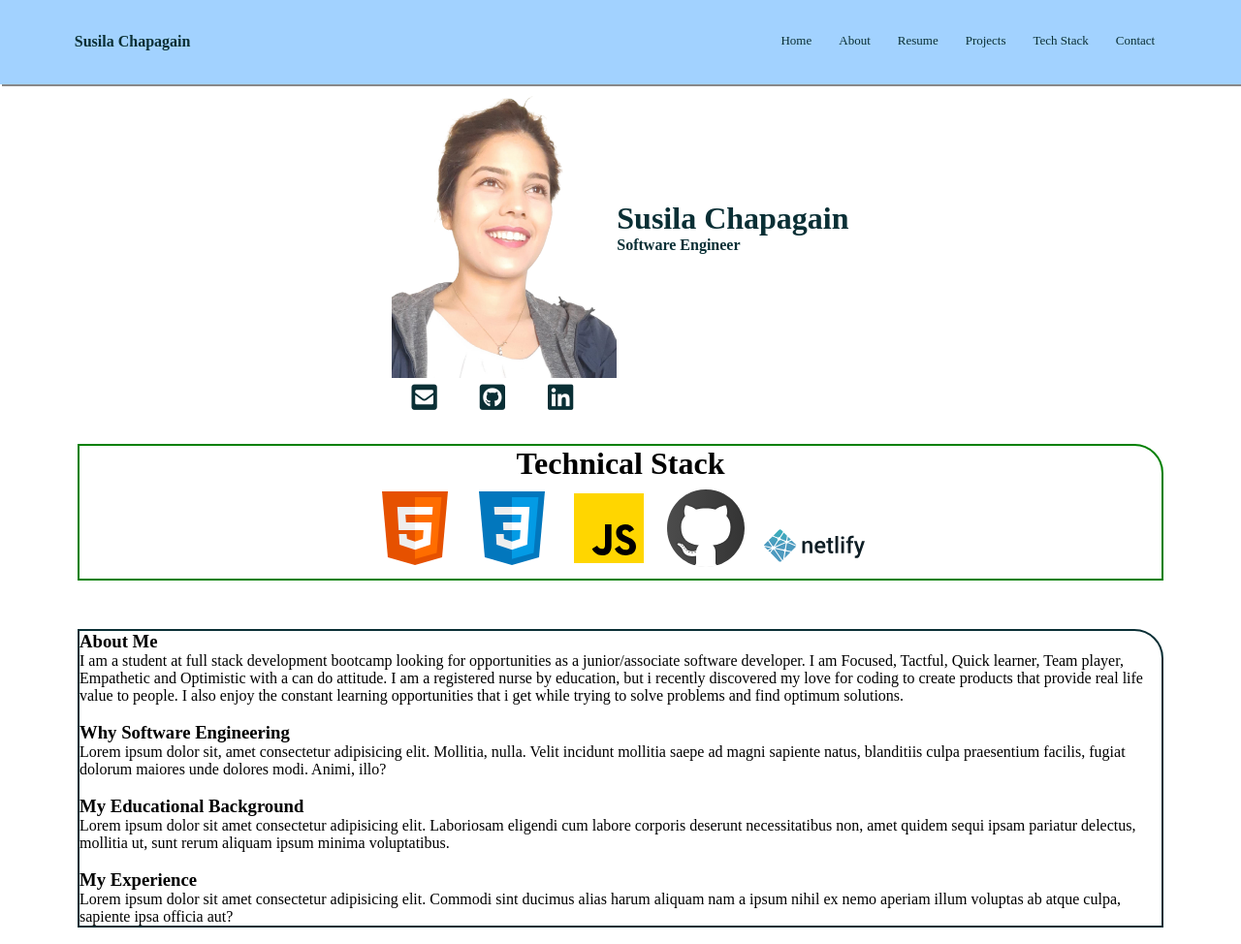
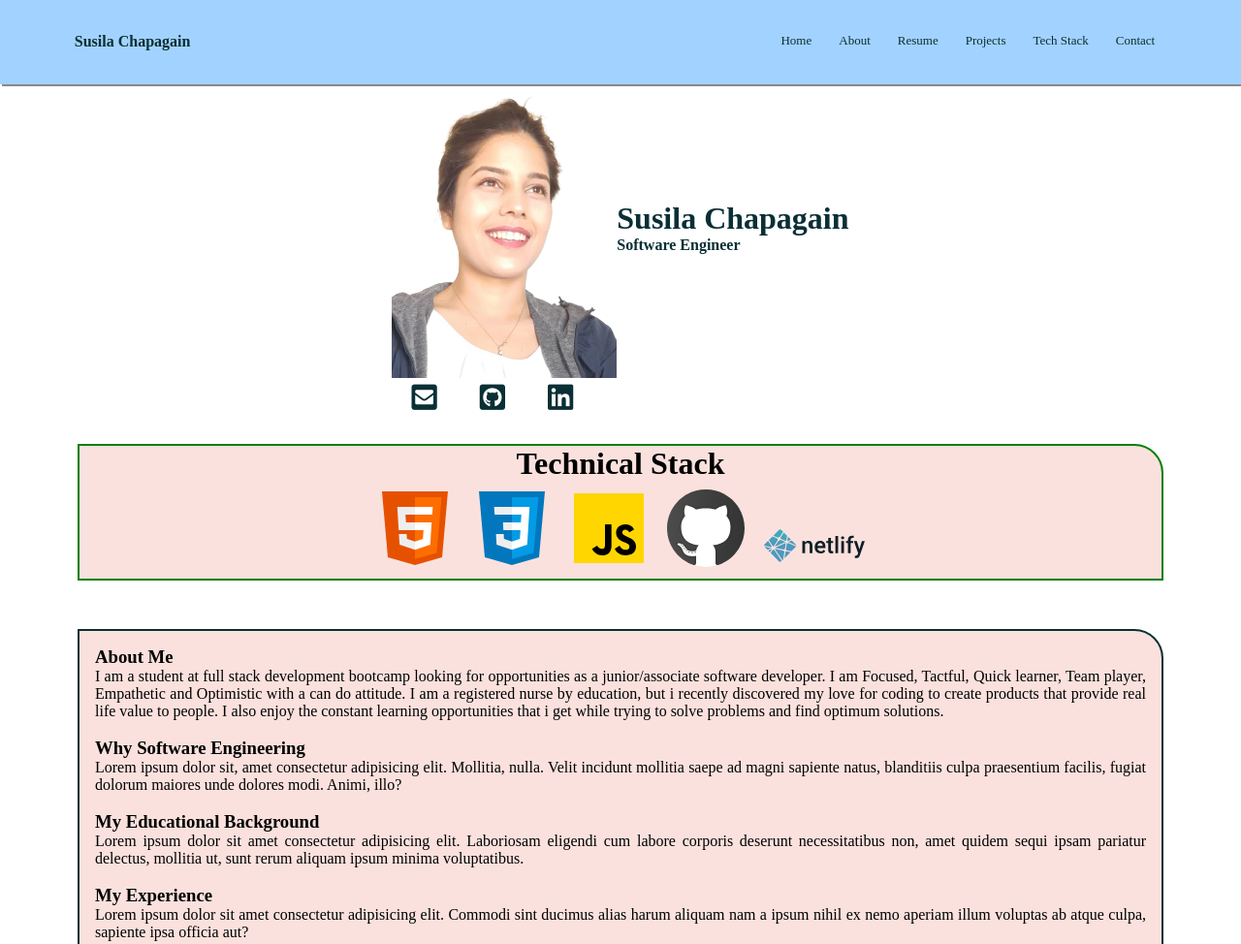
Before and after one commit to SusilaChapagain/html-resume, a plain HTML site: page index.html in a window 1280 px wide. Shown: the top 974 px of the page at 97% size. Drawn offline with Linux system fonts and the light colour scheme.

Commit message:
changed css properties

```diff
--- a/style.css
+++ b/style.css
@@ -124,9 +124,11 @@ nav{
     border-radius:0 30px 0 0 ;
     margin: 30px 80px;
     margin-bottom: 50px;
-    background:transparent;
+    background:#fae1dd; transparent;
     left: 0;
     transition: 0.8s;
+    padding: 1rem 1rem;
+    text-align: justify;
 
 }
 .about-me:hover{
@@ -140,7 +142,7 @@ nav{
     margin: 30px 80px;
     margin-bottom: 50px;
     text-align: center;
-    background:transparent;
+    background: #fae1dd;;transparent;
     transition: 0.8s;
 
 }
```
